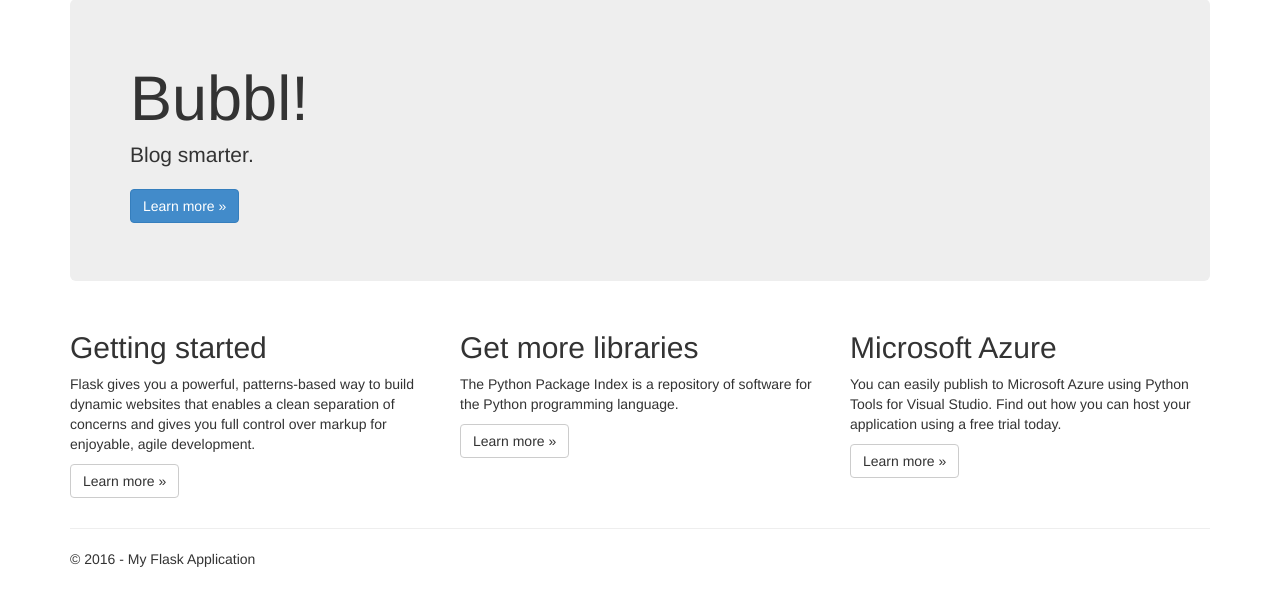
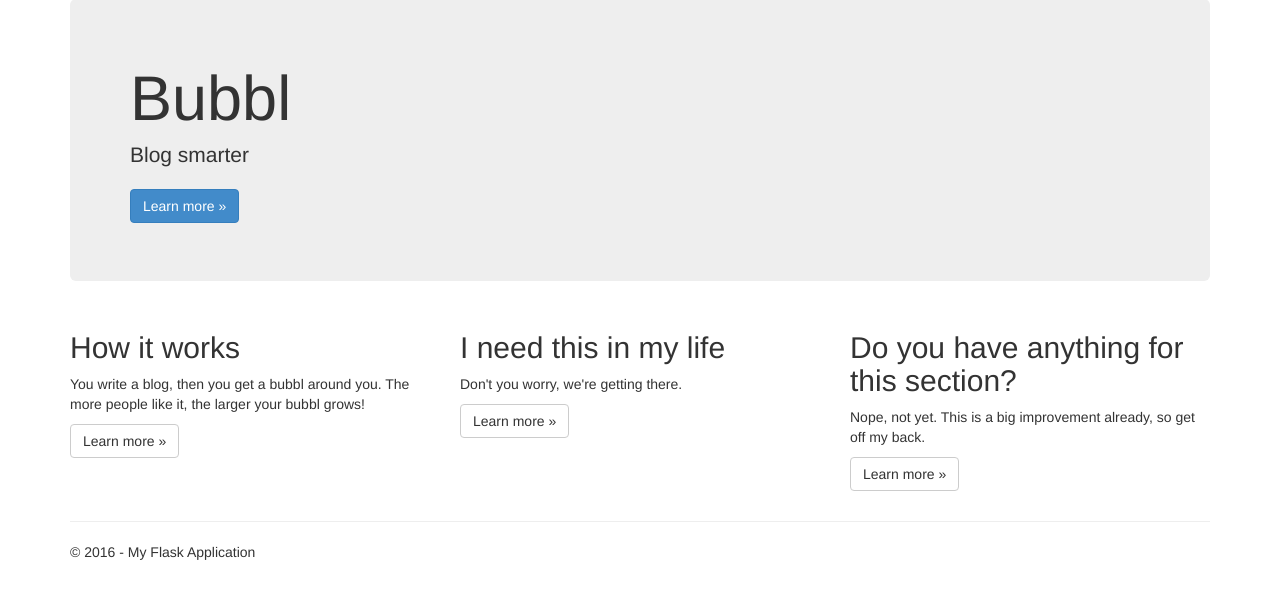
Before and after one commit to razgriz8426/Bubbl, a Flask app: page / in a window 1280 px wide. Shown: the part 51-657 px from the top of the page. Run offline with Flask 2, Linux system fonts and the light colour scheme; some libraries are stand-ins or nearby versions.

Commit message:
More info

```diff
--- a/Bubbl/templates/index.html
+++ b/Bubbl/templates/index.html
@@ -3,29 +3,27 @@
 {% block content %}
 
 <div class="jumbotron">
-    <h1>Bubbl!</h1>
-    <p class="lead">Blog smarter.</p>
+    <h1>Bubbl</h1>
+    <p class="lead">Blog smarter</p>
     <p><a href="http://flask.pocoo.org/" class="btn btn-primary btn-large">Learn more &raquo;</a></p>
 </div>
 
 <div class="row">
     <div class="col-md-4">
-        <h2>Getting started</h2>
+        <h2>How it works</h2>
         <p>
-            Flask gives you a powerful, patterns-based way to build dynamic websites that
-            enables a clean separation of concerns and gives you full control over markup
-            for enjoyable, agile development.
+            You write a blog, then you get a bubbl around you. The more people like it, the larger your bubbl grows!
         </p>
         <p><a class="btn btn-default" href="http://flask.pocoo.org/docs/">Learn more &raquo;</a></p>
     </div>
     <div class="col-md-4">
-        <h2>Get more libraries</h2>
-        <p>The Python Package Index is a repository of software for the Python programming language.</p>
+        <h2>I need this in my life</h2>
+        <p>Don't you worry, we're getting there.</p>
         <p><a class="btn btn-default" href="https://pypi.python.org/pypi">Learn more &raquo;</a></p>
     </div>
     <div class="col-md-4">
-        <h2>Microsoft Azure</h2>
-        <p>You can easily publish to Microsoft Azure using Python Tools for Visual Studio. Find out how you can host your application using a free trial today.</p>
+        <h2>Do you have anything for this section?</h2>
+        <p>Nope, not yet. This is a big improvement already, so get off my back.</p>
         <p><a class="btn btn-default" href="http://azure.microsoft.com">Learn more &raquo;</a></p>
     </div>
 </div>
```
